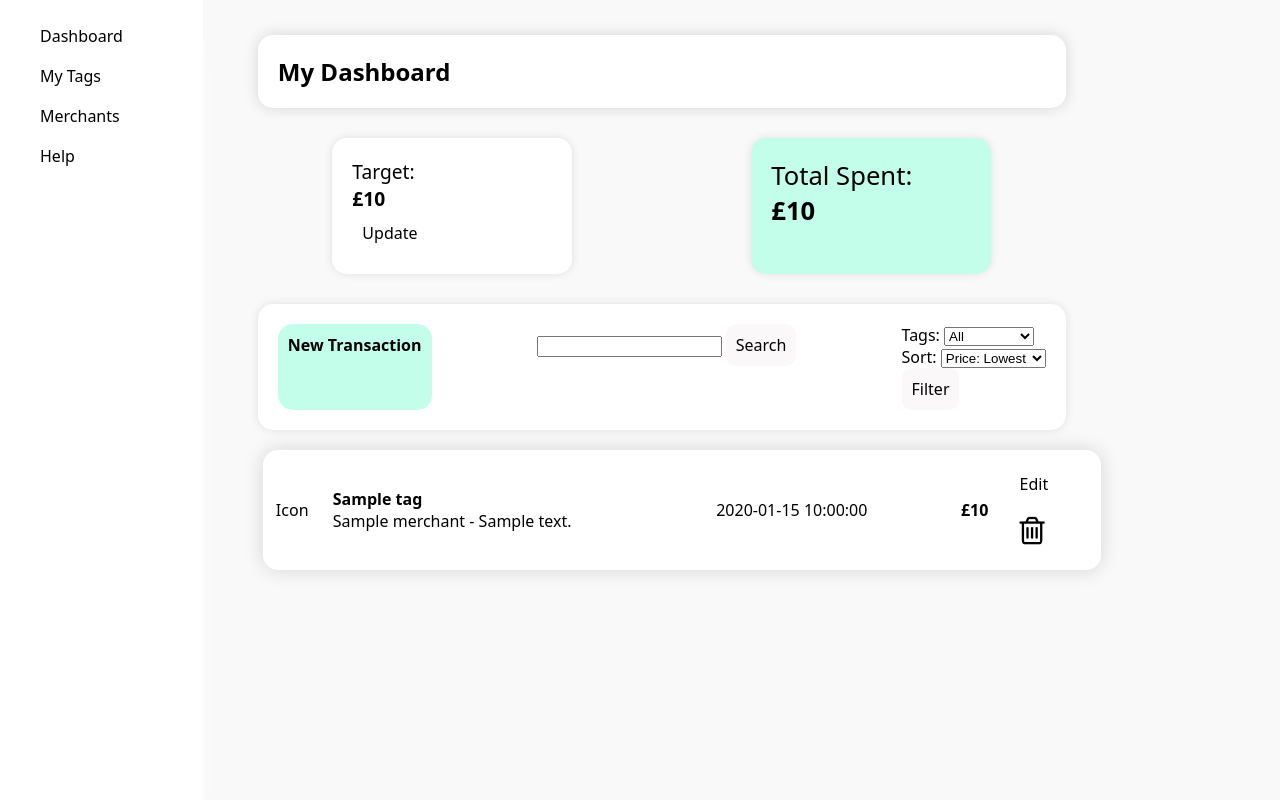
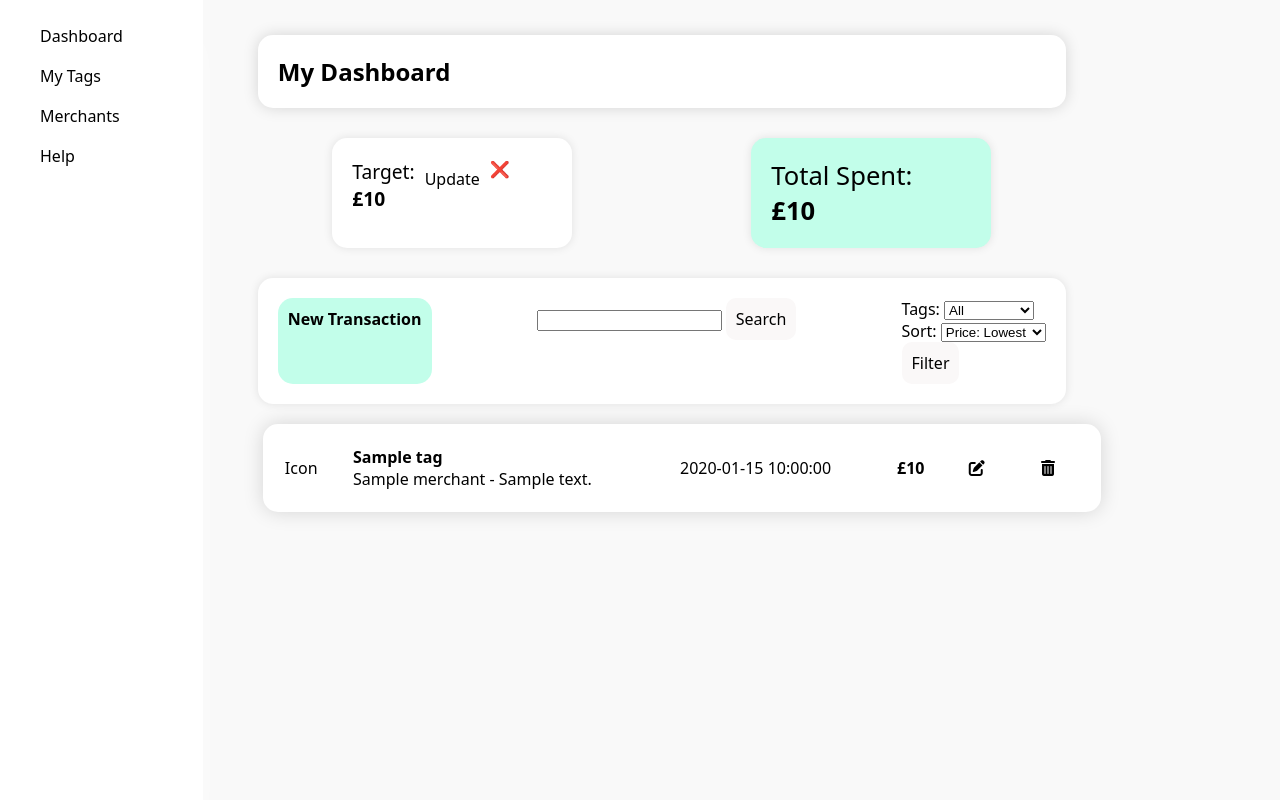
Before and after one commit to knowles28/spending_tracker, a Flask app: template templates/transactions/index.html in a window 1280 px wide. Shown: the part 106-906 px from the top of the page. Run offline with Flask 2, Linux system fonts and the light colour scheme; the template is opened without the code that fills it: most values are stand-ins (such as "Sample title", 1, 10 or a date in 2020); some libraries are stand-ins or nearby versions.

Commit message:
added some icons and css

```diff
--- a/repositories/budget_repository.py
+++ b/repositories/budget_repository.py
@@ -11,7 +11,7 @@ def save(budget):
     return budget
 
 def select():
-    budget = None
+    budget = 0
     sql = "select * from budgets ORDER BY id DESC LIMIT 1"
     results = run_sql(sql)
     if results:
--- a/static/css/style.css
+++ b/static/css/style.css
@@ -94,7 +94,10 @@ a:hover {
     padding: 20px;
     margin: 15px;
     overflow: hidden;
-    box-shadow: 0 0 10px rgba(0,0,0, 0.10)
+    box-shadow: 0 0 10px rgba(0,0,0, 0.10);
+    display: flex;
+
+
 }
 
 .ie-2 {
@@ -139,6 +142,10 @@ a:hover {
 
 tr:hover {
     background-color: rgb(249, 249, 249);
+}
+
+td {
+    padding: 10px;
 }
 
 
--- a/templates/base.html
+++ b/templates/base.html
@@ -6,7 +6,7 @@
     <meta name="viewport" content="width=device-width, initial-scale=1.0">
     <title>Spending Tracker</title>
     <link rel="stylesheet" href="{{ url_for('static', filename='css/style.css') }}">
-    <link rel="stylesheet" href="https://stackpath.bootstrapcdn.com/font-awesome/4.7.0/css/font-awesome.min.css" crossorigin="anonymous">
+    <script src="https://kit.fontawesome.com/eaad54b1f4.js" crossorigin="anonymous"></script>
 
 </head>
 <body>
--- a/templates/transactions/index.html
+++ b/templates/transactions/index.html
@@ -14,6 +14,15 @@
 
         <div>
             <button><a href="/transactions/edit-target">Update</a></button>
+        </div>
+
+        <div>
+            {% if target_budget.amount > total %}
+                ✅
+            {% else %}
+                ❌
+            {% endif %}
+
         </div>
 
     </div>
@@ -48,9 +57,10 @@
             <div>
                 <label for="tags-filter"> Tags:</label>
                 <select name="tags-filter" id="tag-filter" required>
-                    <option value="all">All</option>
+                    <option value="all" {% if tag_filter == "all" %} selected="selected" {% endif %}>All</option>
                 {% for tag in all_tags %}
-                    <option value="{{tag.id}}">
+                    <option value="{{tag.id}}" {% if tag_filter == "{{tag.id}}" %} selected="selected" {% endif %}>
+                        <!-- TAG VALUE??? FOLLOW TO FORM -->
                     {{tag.name}}
                     </option>
                 {% endfor %}
@@ -61,10 +71,10 @@
             <div>
                 <label for="sort-by-filter"> Sort:</label>
                 <select name="sort-by-filter" id="sort-by-filter" required>
-                    <option value="lowest">Price: Lowest</option>
-                    <option value="highest">Price: Highest</option>
-                    <option value="newest">Date: Newest</option>
-                    <option value="oldest">Date: Oldest</option>
+                    <option value="lowest" {% if sort_by_filter == "lowest" %} selected="selected" {% endif %}>Price: Lowest</option>
+                    <option value="highest" {% if sort_by_filter == "highest" %} selected="selected" {% endif %}>Price: Highest</option>
+                    <option value="newest" {% if sort_by_filter == "newest" %} selected="selected" {% endif %}>Date: Newest</option>
+                    <option value="oldest" {% if sort_by_filter == "oldest" %} selected="selected" {% endif %}>Date: Oldest</option>
                 </select>
             </div>
 
@@ -95,17 +105,18 @@
         {% for transaction in all_transactions %}
             <tr>
                 <td> Icon </td>
-                <td><b>{{ transaction.tag.name }}</b> <br> {{ transaction.merchant.name }} - {{ transaction.description }} </td>
+                <td><b>{{ transaction.tag.name }}</b> <br> {{ transaction.merchant.name }} - {{ transaction.description }} <br> </td>
                 <td>{{ transaction.date }}</td>
                 <td> <b>£{{ transaction.price }}</b></td>
                 <td class="table=buttons">
-                    <div class="buttons">
-                        <form class="update-button" action="/transactions/{{transaction.id}}/edit" method="post">
-                            <button>Edit</button>
-                        </form>
-                        <form class="delete-button" action="/transactions/{{ transaction.id }}/delete" method="post">
-                            <button><i class="fa fa-trash-o fa-2x"></i></button>
-                    </div>
+                    <form class="update-button" action="/transactions/{{transaction.id}}/edit" method="post">
+                            <button><i class="fa-solid fa-pen-to-square"></i></button>
+                    </form>
+
+                </td>
+                <td>
+                    <form class="delete-button" action="/transactions/{{ transaction.id }}/delete" method="post">
+                        <button><i class="fa-solid fa-trash-can"></i></i></button>
                 </td>
             </tr>
         {% endfor %}
```
Also changed, not shown: controllers/transaction_controller.py (+6 -3 lines), repositories/transaction_repository.py (+0 -11 lines).
